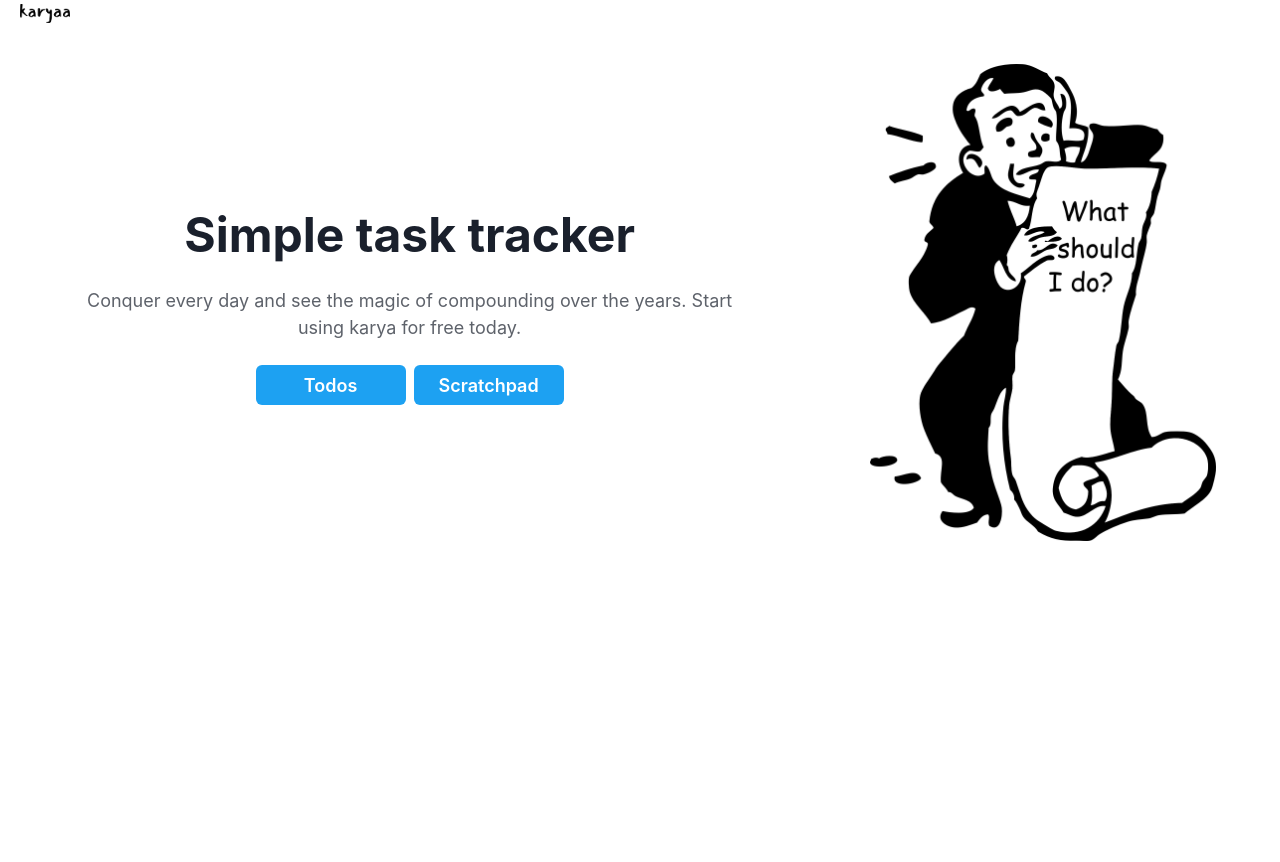
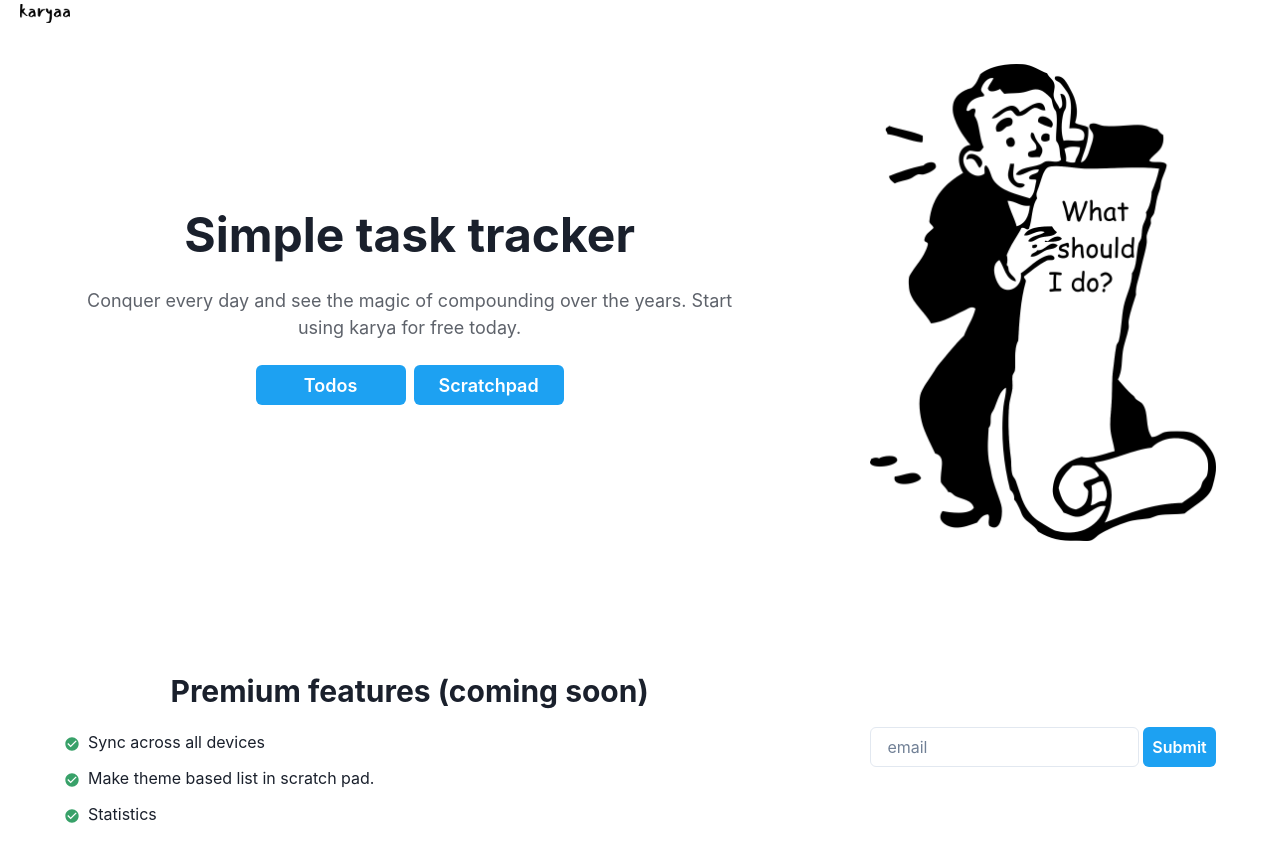
Before and after one commit to akshaymattoo/karya, a React (Vite) app: page / in a window 1280 px wide. Shown: the top 862 px of the page. Before the commit the page ends 800 px from the top, so only its background shows below. Built offline with nearby package versions, Linux system fonts and the light colour scheme.

Commit message:
aded premium section on home page

```diff
--- a/src/components/home/Homescreen.tsx
+++ b/src/components/home/Homescreen.tsx
@@ -1,8 +1,10 @@
 import Hero from './Hero';
+import Premium from './Premium';
 export default function HomeScreen() {
   return (
     <>
       <Hero />
+      <Premium />
     </>
   );
 }
--- /dev/null
+++ b/src/components/home/Premium.tsx
@@ -0,0 +1,67 @@
+import {
+  Box,
+  Button,
+  Flex,
+  Image,
+  Input,
+  Spacer,
+  Text,
+  useMediaQuery,
+  VStack,
+  List,
+  ListItem,
+  ListIcon,
+} from '@chakra-ui/react';
+import { MdCheckCircle, MdCheckCircleOutline } from 'react-icons/md';
+
+const Premium = () => {
+  const [isLargerThan62] = useMediaQuery('(min-width: 62em)');
+
+  return (
+    <VStack>
+      <Flex
+        alignItems="center"
+        w="full"
+        px={isLargerThan62 ? '16' : '6'}
+        py="16"
+        justifyContent="center"
+        flexDirection={isLargerThan62 ? 'row' : 'column'}
+      >
+        <Box w={isLargerThan62 ? '60%' : 'full'}>
+          <Text fontSize={isLargerThan62 ? '3xl' : 'xl'} fontWeight="bold" mb="4">
+            {' '}
+            Premium features (coming soon)
+          </Text>
+          <Box textAlign={'left'}>
+            <List spacing={3}>
+              <ListItem>
+                <ListIcon as={MdCheckCircle} color="green.500" />
+                Sync across all devices
+              </ListItem>
+              <ListItem>
+                <ListIcon as={MdCheckCircle} color="green.500" />
+                Make theme based list in scratch pad.
+              </ListItem>
+              <ListItem>
+                <ListIcon as={MdCheckCircle} color="green.500" />
+                Statistics
+              </ListItem>
+              {/* You can also use custom icons from react-icons */}
+            </List>
+          </Box>
+        </Box>
+
+        <Spacer />
+
+        <Flex w={isLargerThan62 ? '30%' : '92%'} alignItems="center" justifyContent="center">
+          <Input placeholder="email" />
+          <Button colorScheme="twitter" variant="solid" ml={1}>
+            Submit
+          </Button>
+        </Flex>
+      </Flex>
+    </VStack>
+  );
+};
+
+export default Premium;
```
